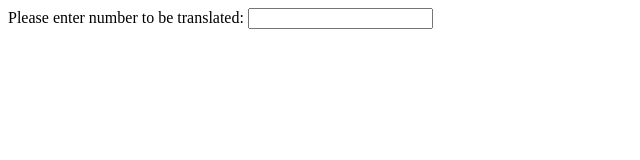
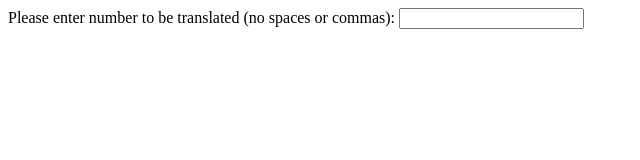
Before and after one commit to njprrogers/convert-number-to-english, a plain HTML site: page index.html in a window 1280 px wide. Shown: the whole page, without its empty margins (0-640 px from the left). Drawn offline with Linux system fonts and the light colour scheme.

Commit message:
Use input type of "number" to exclude spaces / commas

```diff
--- a/index.html
+++ b/index.html
@@ -7,8 +7,8 @@
     <title>Number translator!!!</title>
 </head>
 <body>
-<label for="inputNum">Please enter number to be translated:</label>
-<input type="text" name="inputNum" id="inputNum" maxlength="18" />
+<label for="inputNum">Please enter number to be translated (no spaces or commas):</label>
+<input type="number" name="inputNum" id="inputNum" maxlength="18" />
 <p id="number"></p>
 </body>
 </html>
```
